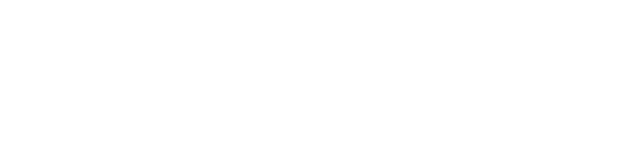
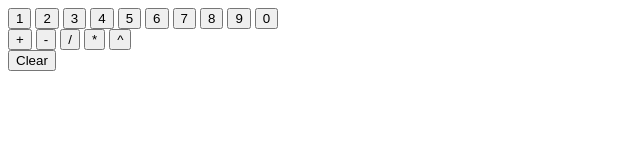
Before and after one commit to msolo30/calculator_yes, a plain HTML site: page index.html in a window 1280 px wide. Shown: the whole page, without its empty margins (0-640 px from the left). Drawn offline with Linux system fonts and the light colour scheme.

```diff
--- a/index.html
+++ b/index.html
@@ -4,8 +4,32 @@
     <meta charset="UTF-8">
     <meta name="viewport" content="width=device-width, initial-scale=1.0">
     <title>Document</title>
+    <link rel="stylesheet" href="styles.css">
 </head>
 <body>
-
+<div class=".box">
+    <div class="numb">
+        <button>1</button>
+        <button>2</button>
+        <button>3</button>
+        <button>4</button>
+        <button>5</button>
+        <button>6</button>
+        <button>7</button>
+        <button>8</button>
+        <button>9</button>
+        <button>0</button>
+    </div>
+    <div class="ops">
+        <button>+</button>
+        <button>-</button>
+        <button>/</button>
+        <button>*</button>
+        <button>^</button>
+    </div>
+    <div class="clear">
+        <button>Clear</button>
+    </div>
+</div>
 </body>
 </html>
--- a/styles.css
+++ b/styles.css
@@ -0,0 +1,11 @@
+.box {
+    display: flex;
+    flex-direction: column;
+    border: 5px solid rgb(46, 46, 46);
+    align-content: space-evenly;
+    margin-left: 40%;
+}
+
+.numb {
+
+}
```
